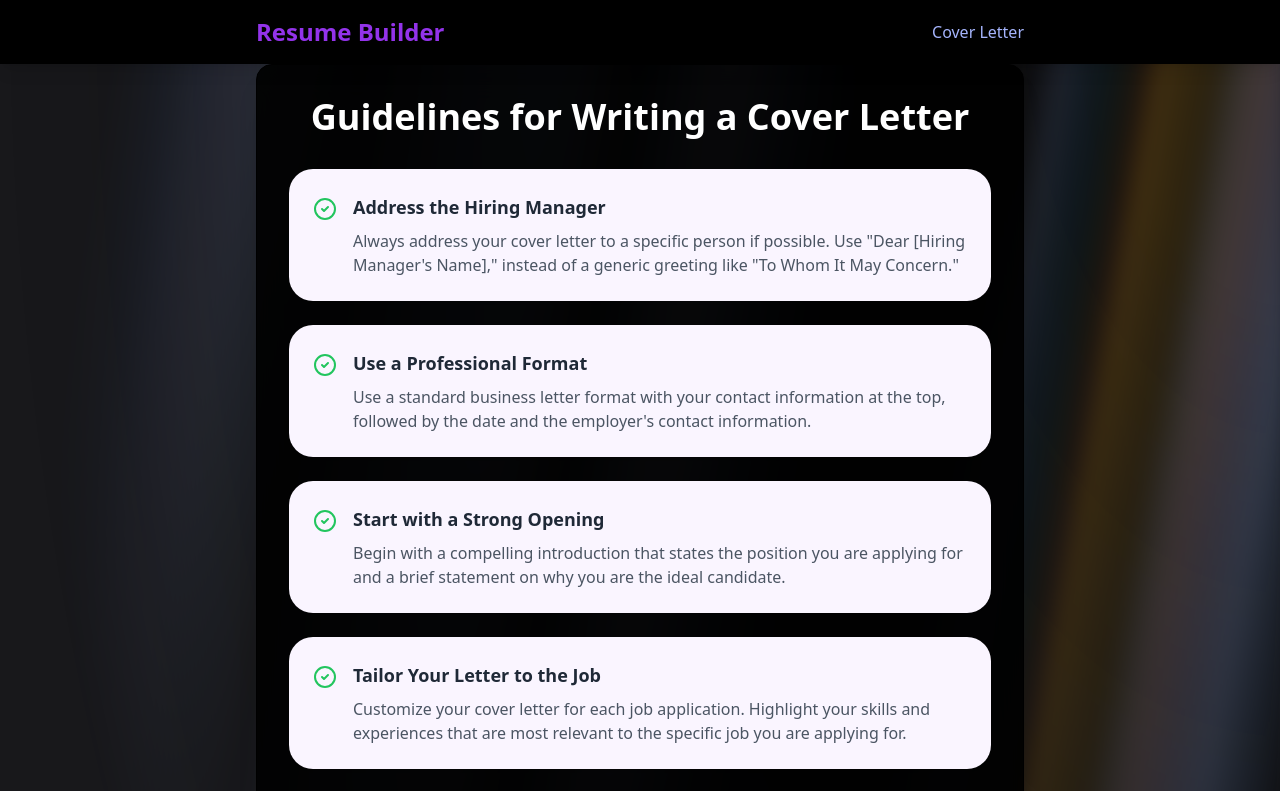
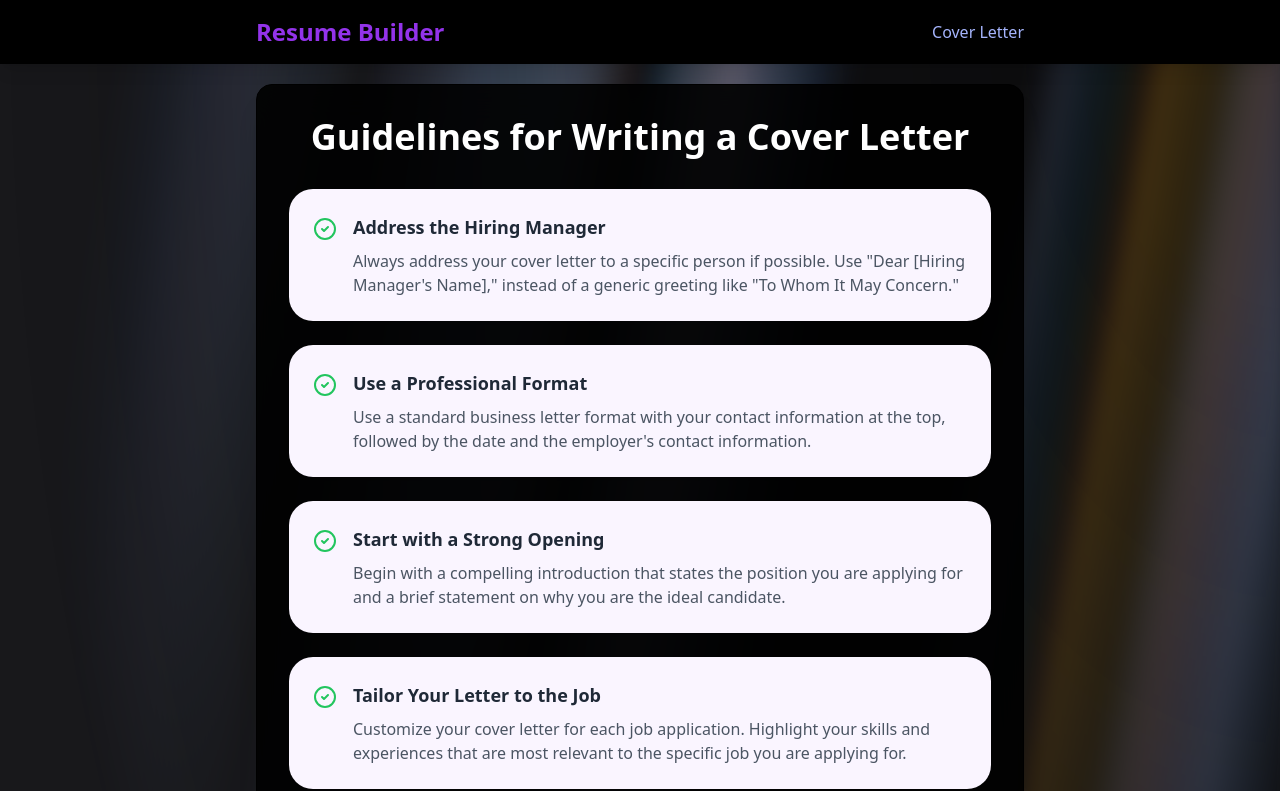
Before and after one commit to priyankasoni930/ResumeAce, a React (Vite) app: page /cover-letter/guides in a window 1280 px wide. Shown: the top 791 px of the page. Built offline with nearby package versions, Linux system fonts and the light colour scheme.

Commit message:
Update Guides.jsx

```diff
--- a/src/pages/Guides.jsx
+++ b/src/pages/Guides.jsx
@@ -82,7 +82,7 @@ export default function Guides() {
     <div className="min-h-screen flex flex-col">
       <Navbar />
       <AuroraBackground>
-        <main className="flex-grow container mx-auto px-4 py-16">
+        <main className="flex-grow container mx-auto px-4 py-16 mt-5">
           <Card className="bg-black bg-opacity-90 backdrop-blur-lg shadow-xl border-black rounded-2xl overflow-hidden max-w-3xl mx-auto">
             <CardContent className="p-8">
               <h1 className="text-4xl font-bold text-center text-white mb-8">
```
